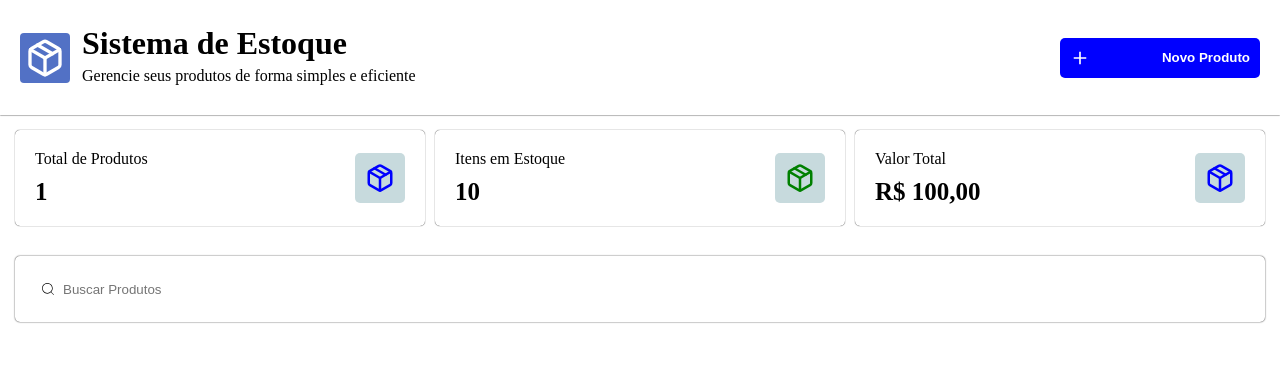
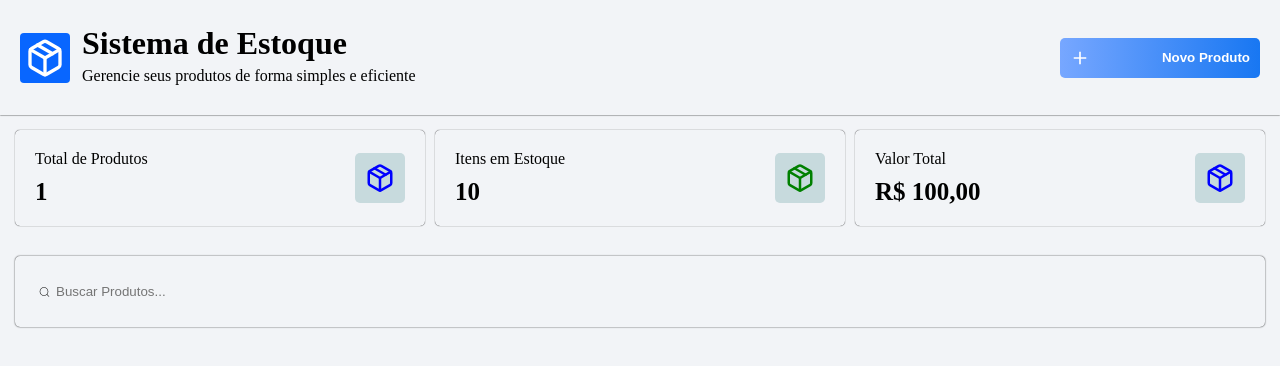
Before and after one commit to Uberdanalmeida/controle-estoque, a React (Vite) app: page / in a window 1280 px wide. Shown: the top 366 px of the page. Built offline with nearby package versions, Linux system fonts and the light colour scheme.

Commit message:
Colocando cores em decimais.

```diff
--- a/src/App.css
+++ b/src/App.css
@@ -3,9 +3,13 @@
   margin: 0;
 }
 
+body {
+  background-color: #F2F4F7;
+}
+
 .butao {
   box-shadow: 0 0 1.5px black;
-  padding: 10px;
+  padding: 8px;
   flex: 1;
   border-radius: 5px;
   margin: 15px;
@@ -15,12 +19,15 @@
   padding: 5px;
   height: 40px;
   border-radius: 4px;
-  background-color: rgb(82, 113, 197);
+  background-color: #0866FF;
   align-items: center;
 }
 
 input {
+  background-color: #F2F4F7;
   border: none;
+  padding: 5px;
+  list-style-type: none;
 }
 
 .cabeca {
@@ -63,7 +70,7 @@ input {
 }
 
 .botao {
-  background-image: linear-gradient(to right, blue, rgb(0, 0, 255));
+  background-image: linear-gradient(to right, #77A7FF, #1877F2);
   border-radius: 5px;
   display: flex;
   align-items: center;
--- a/src/Components/Aside.jsx
+++ b/src/Components/Aside.jsx
@@ -4,7 +4,8 @@ export default function Aside() {
     return(
         <div className="butao">
            <div className="busca">
-            <CiSearch /> <input type="text" name="" id="" placeholder="Buscar Produtos"/>
+            <CiSearch size={18}/>
+            <input type="text" name="" id="" placeholder="Buscar Produtos..."/>
            </div>
         </div>
     )
```
